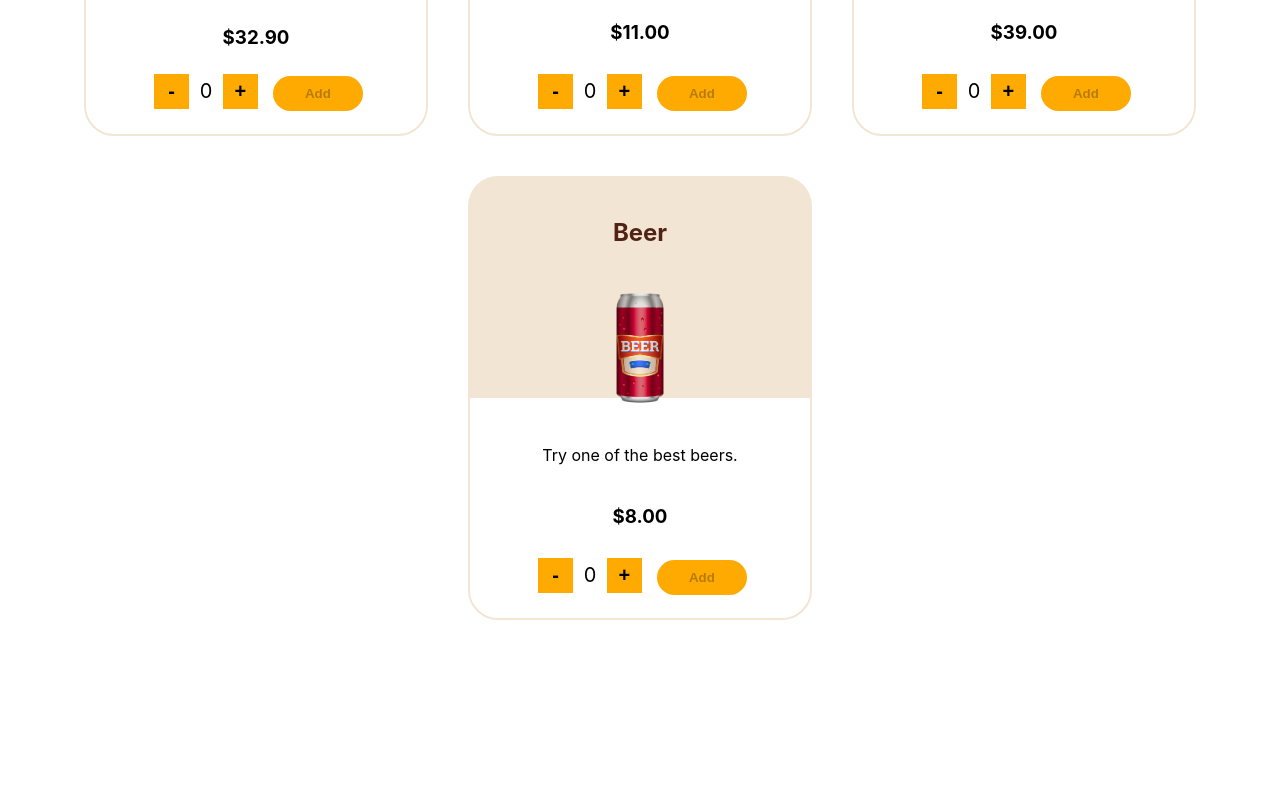
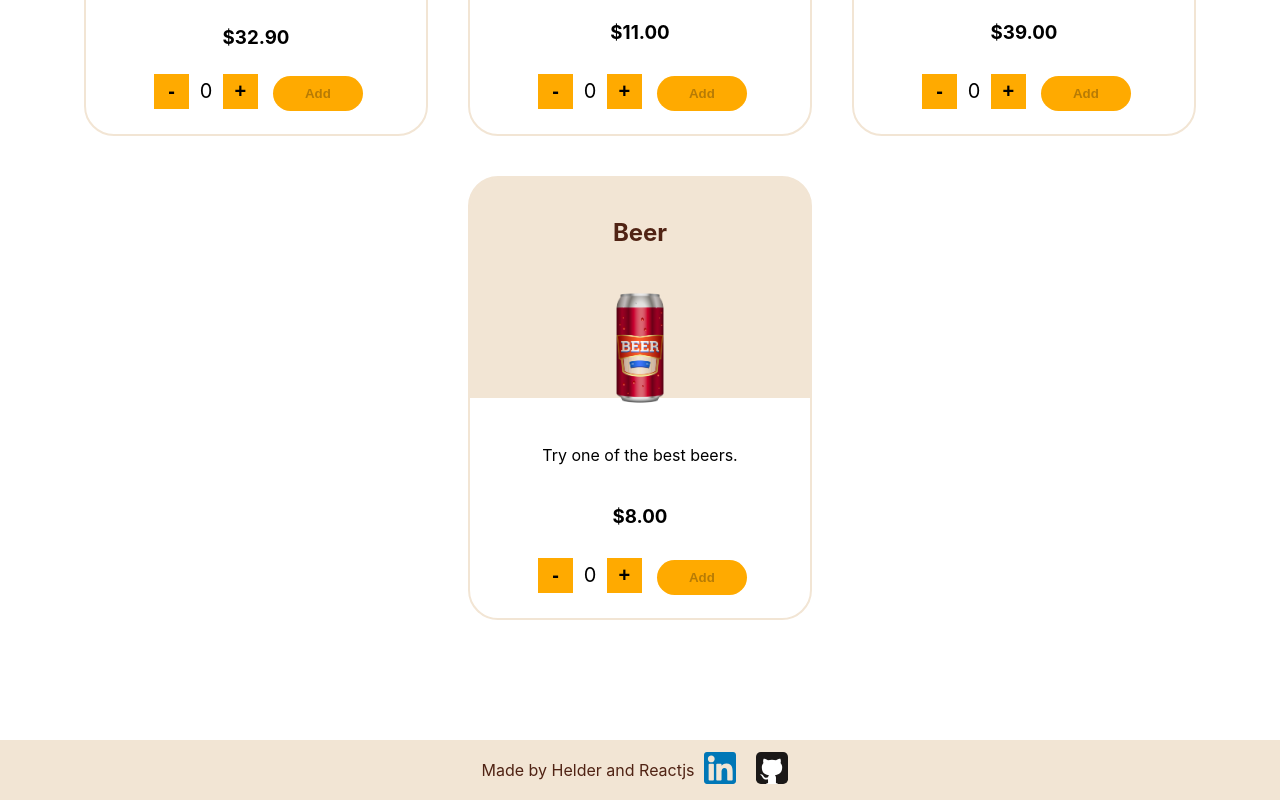
Before and after one commit to helderme/project-food-app, a React (Create React App) app: page / in a window 1280 px wide. Shown: the part 658-1458 px from the top of the page. Before the commit the page ends 1298 px from the top, so only its background shows below. Built offline with nearby package versions, Linux system fonts and the light colour scheme.

Commit message:
feat(component): :sparkles: creating footer component

```diff
--- /dev/null
+++ b/src/components/Footer.css
@@ -0,0 +1,15 @@
+.footer {
+  background-color: #f2e5d4;
+  color: #502314;
+  height: 60px;
+  width: 100%;
+  margin-top: 100px;
+  display: flex;
+  justify-content: center;
+  align-items: center;
+}
+
+.contact-icon {
+  width: 32px;
+  margin: 10px;
+}
--- /dev/null
+++ b/src/components/Footer.js
@@ -0,0 +1,17 @@
+import React from 'react';
+import { githubIcon, linkedinIcon } from '../assets/productImages';
+import './Footer.css';
+
+export default function Footer() {
+  return (
+    <div className="footer">
+      <p>Made by Helder and Reactjs</p>
+      <a href="https://www.linkedin.com/in/helderme" className="contact-icon">
+        <img src={ linkedinIcon } alt="linkedin-icon" />
+      </a>
+      <a href="https://github.com/helderme" className="contact-icon">
+        <img src={ githubIcon } alt="github-icon" />
+      </a>
+    </div>
+  );
+}
--- a/src/pages/Products.js
+++ b/src/pages/Products.js
@@ -1,13 +1,11 @@
-import React, { useContext } from 'react';
+import React from 'react';
 import ProductsCard from '../components/ProductsCard';
 import Header from '../components/Header';
 import dataProducts from '../data/dataProducts';
-import AppContext from '../context/AppContext';
 import './Products.css';
+import Footer from '../components/Footer';
 
 function Products() {
-  const { cart } = useContext(AppContext);
-  console.log(cart);
   return (
     <div>
       <Header />
@@ -20,8 +18,8 @@ function Products() {
           {dataProducts.map((item) => ProductsCard(item))}
         </section>
       </div>
+      <Footer />
     </div>
-
   );
 }
 
```
